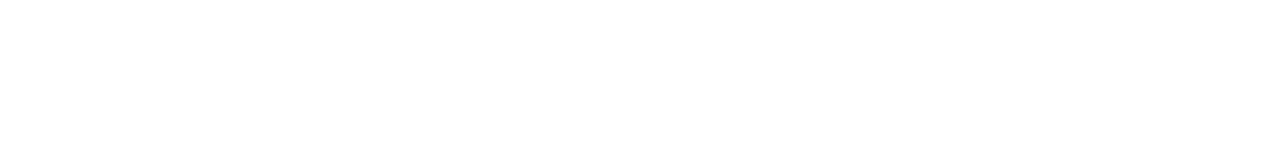
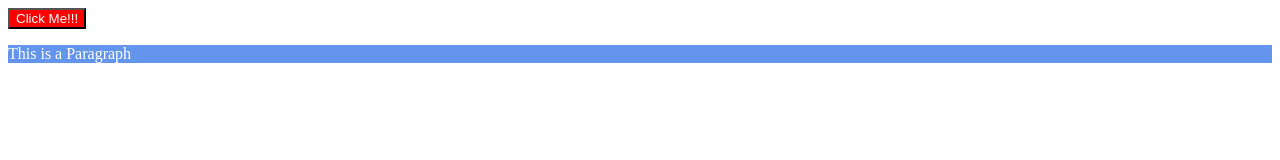
Before and after one commit to arkaghosh2005/Private-Practice-Files, a plain HTML site: page JavaScript Practice Files/dom 2.2 practice.html in a window 1280 px wide. Drawn offline with Linux system fonts and the light colour scheme.

Commit message:
classList in dom 2.2 practice

```diff
--- a/JavaScript Practice Files/dom 1.1 code.css
+++ b/JavaScript Practice Files/dom 1.1 code.css
@@ -5,7 +5,7 @@
 body{
     background-color: pink;
 }
-button{
+#myid{
     background-color: blue;
     color: white;
 }
--- a/JavaScript Practice Files/dom 2.1 code.js
+++ b/JavaScript Practice Files/dom 2.1 code.js
@@ -2,7 +2,8 @@
 let para1 = document.querySelector("p");
 console.log(para1.getAttribute("class"));
 
-//To get the attribute value and change the value
+//To get the attribute value and overwrites the value
+//For this overwriting issue, classList is used (DOM 2.2 Practice.js)
 let para2 = document.querySelector("p");
 console.log(para2.setAttribute("class","newclass"));
 
--- /dev/null
+++ b/JavaScript Practice Files/dom 2.2 practice.css
@@ -0,0 +1,7 @@
+.Para1{
+    color: white;
+}
+
+.newcls{
+    background-color: cornflowerblue;
+}
--- a/JavaScript Practice Files/dom 2.2 practice.html
+++ b/JavaScript Practice Files/dom 2.2 practice.html
@@ -4,8 +4,10 @@
     <meta charset="UTF-8">
     <meta name="viewport" content="width=device-width, initial-scale=1.0">
     <title>Document</title>
+    <link rel="stylesheet" href="dom 2.2 practice.css">
 </head>
 <body>
+    <p class="Para1">This is a Paragraph</p>
     <script src="dom 2.2 practice.js"></script>
 </body>
 </html>
--- a/JavaScript Practice Files/dom 2.2 practice.js
+++ b/JavaScript Practice Files/dom 2.2 practice.js
@@ -0,0 +1,14 @@
+//Question 1
+let newbtn = document.createElement("button");
+newbtn.innerText="Click Me!!!";
+newbtn.style.backgroundColor="red";
+newbtn.style.color="white";
+document.querySelector("body").prepend(newbtn);
+
+
+
+//Question 2 based on classList
+//<node>.classList.add("<class name>") --- Adds a new class to the existing class
+//<node>.classList.remove("<class name>") --- Removes the class from the existing class
+//<node>.classList.toggle("<class name>") --- If present then removes it, otherwise adds it (in existing class)
+document.querySelector("p").classList.add("newcls")
```
Also changed, not shown: JavaScript Practice Files/aaa browser.html (deleted, +0 -10 lines), JavaScript Practice Files/aaa javasc.js (deleted).
